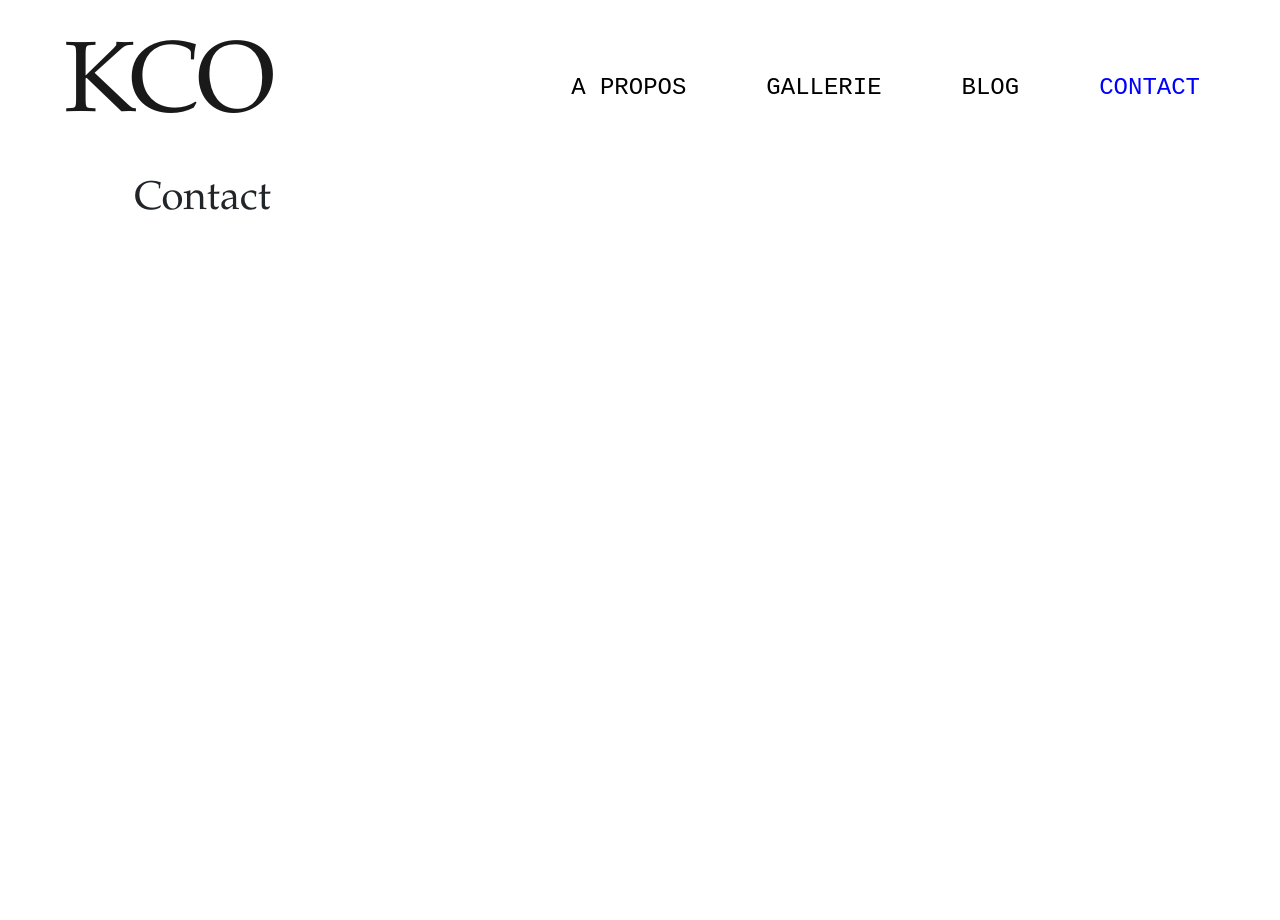
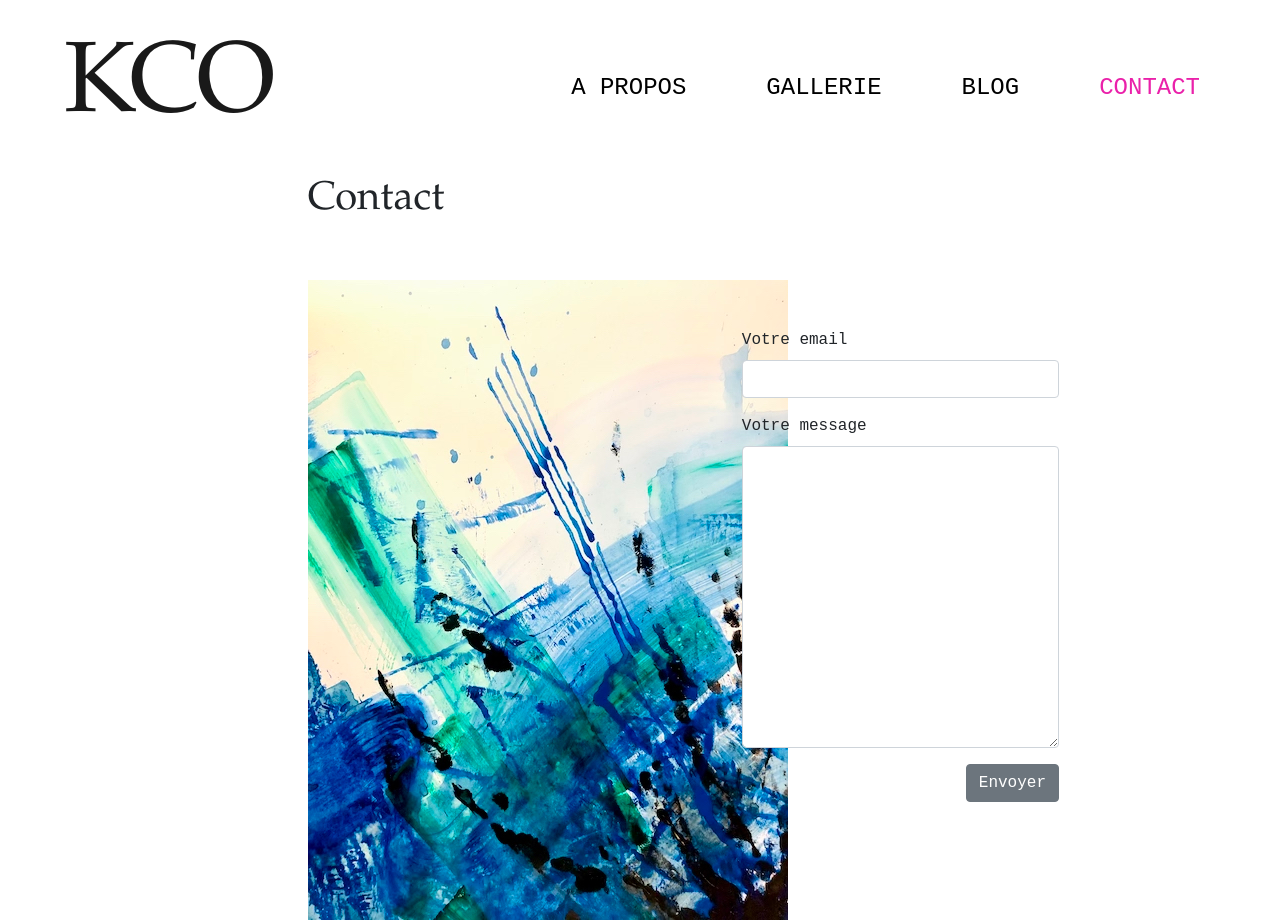
Before and after one commit to Kco-Art/kco-art, a Jekyll site: the page built from contact.html, in a window 1280 px wide. Built offline with Jekyll 4.4.1, drawn with Linux system fonts in a browser that asks for light colours.

Commit message:
contact page

```diff
--- a/contact.html
+++ b/contact.html
@@ -3,11 +3,37 @@ layout: default
 title: Contact
 ---
 
-<h1>Contact</h1>
+<div id="contact-page">
 
-<form action="https://formkeep.com/f/8a227c573541"
-   accept-charset="UTF-8"
-   enctype="multipart/form-data"
-   method="POST">
+  <div class="row mb-5">
+    <div class="col-sm-4 offset-sm-2">
+      <h1 class="mx-auto">Contact</h1>
+    </div>
+  </div>
 
-</form>
+  <div class="row">
+    <div class="col-sm-4 offset-sm-2">
+      <img src="/images/KCO_Contact.jpg">
+    </div>
+    <div id="contact-block" class="col-sm-4 offset-sm-1 pt-5">
+      <form action="https://formkeep.com/f/8a227c573541"
+         accept-charset="UTF-8"
+         enctype="multipart/form-data"
+         method="POST">
+
+        <div class="form-group">
+          <label for="email-input">Votre email</label>
+          <input type="email" class="form-control" id="email-input" name="email" required="">
+        </div>
+
+        <div class="form-group">
+          <label for="message-body">Votre message</label>
+          <textarea class="form-control" id="message-body" rows="12" name="message" required=""></textarea>
+        </div>
+
+        <button type="submit" class="btn btn-secondary float-right">Envoyer</button>
+      </form>
+    </div>
+  </div>
+
+</div>
--- a/css/main.sass
+++ b/css/main.sass
@@ -1,5 +1,7 @@
 ---
 ---
+
+$pink: #EA21AA
 
 body
   font-family: "Courier New", Courier, "Lucida Sans Typewriter", "Lucida Typewriter"
@@ -9,6 +11,8 @@ h1, h2, h3, h4, h5
 
 a
   color: black
+  &:hover
+    color: $pink
 
 .header
   background: white
@@ -29,7 +33,7 @@ a
   .nav-item
     &.active
       .nav-link
-        color: blue
+        color: $pink
 
     .nav-link
       font-size: 1.5rem
```
Also changed, not shown: images/KCO_Contact.jpg (added).
